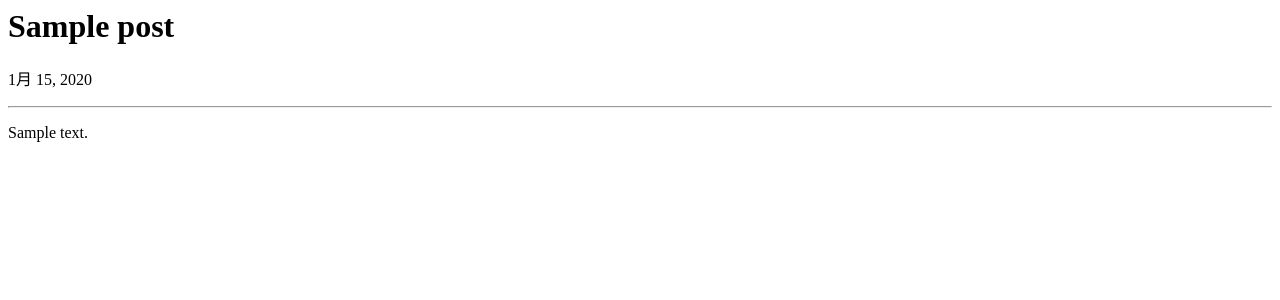
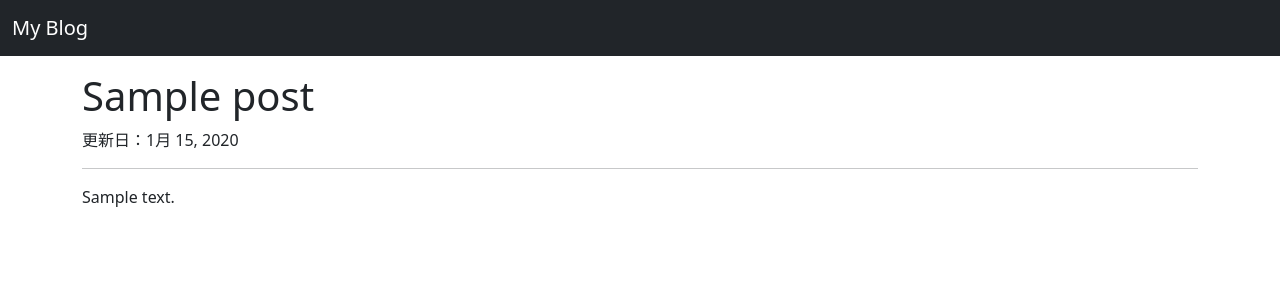
Before and after one commit to Joh-wasei/Django_blog, a Django app: page /post/1/ in a window 1280 px wide. Shown: the top 300 px of the page. Run offline with Django 3.2, Linux system fonts and the light colour scheme; tables that the repository leaves empty hold one stand-in row (values such as "Sample post"); some libraries are stand-ins or nearby versions.

Commit message:
記事本文のレイアウトを調整

```diff
--- a/blog/templates/blog/post_detail.html
+++ b/blog/templates/blog/post_detail.html
@@ -1,4 +1,9 @@
-<h1>{{post.title}}</h1>
-<p>{{post.updated_at | date}}</p>
-<hr>
-<p>{{post.content}}</p>
+{% extends 'blog/base.html' %}
+{% block content %}
+<div class="mt-3">
+    <h1>{{post.title}}</h1>
+    <p>更新日：{{post.updated_at | date}}</p>
+    <hr>
+    <p>{{post.content}}</p>
+</div>
+{% endblock content %}
```
